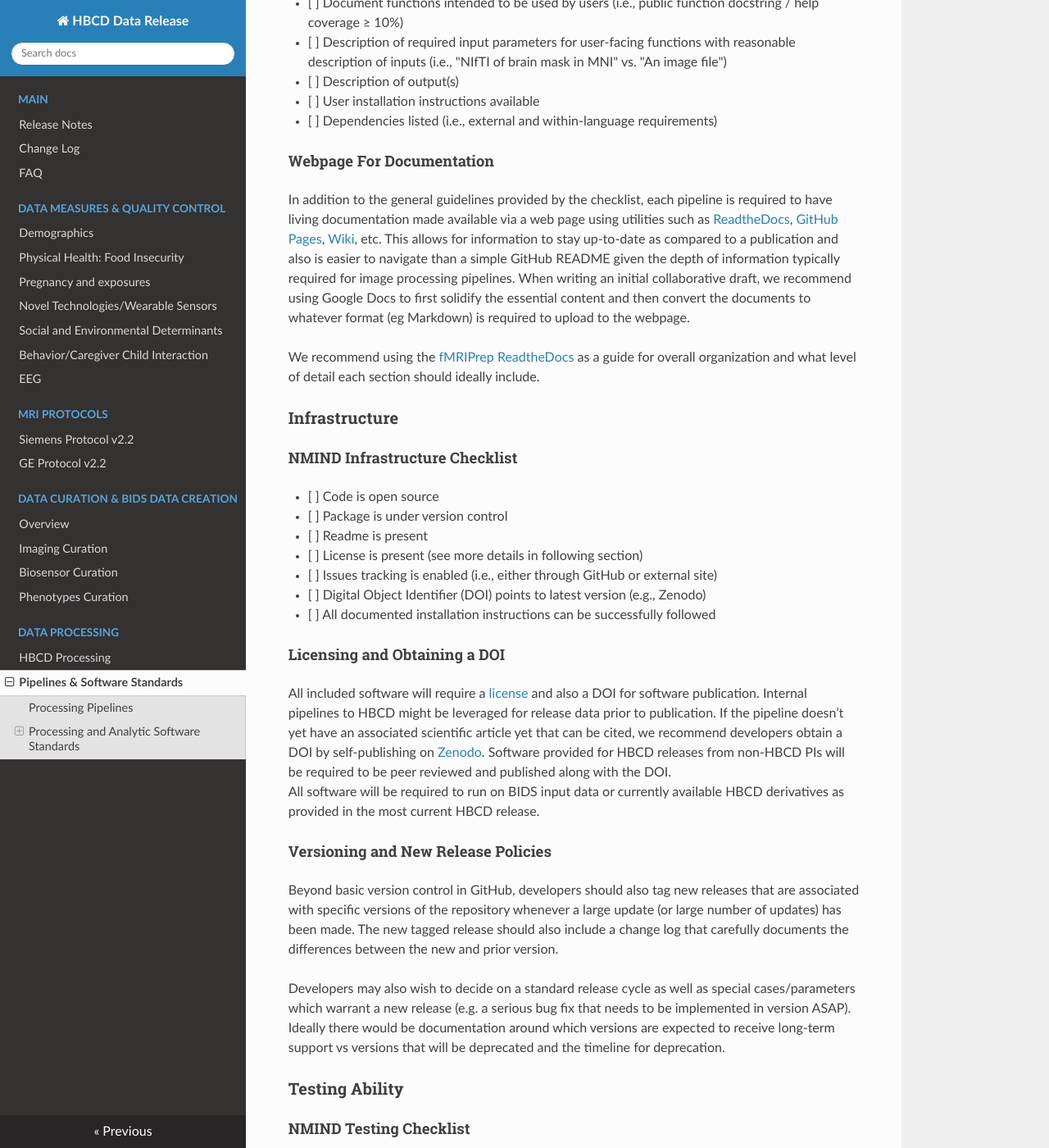
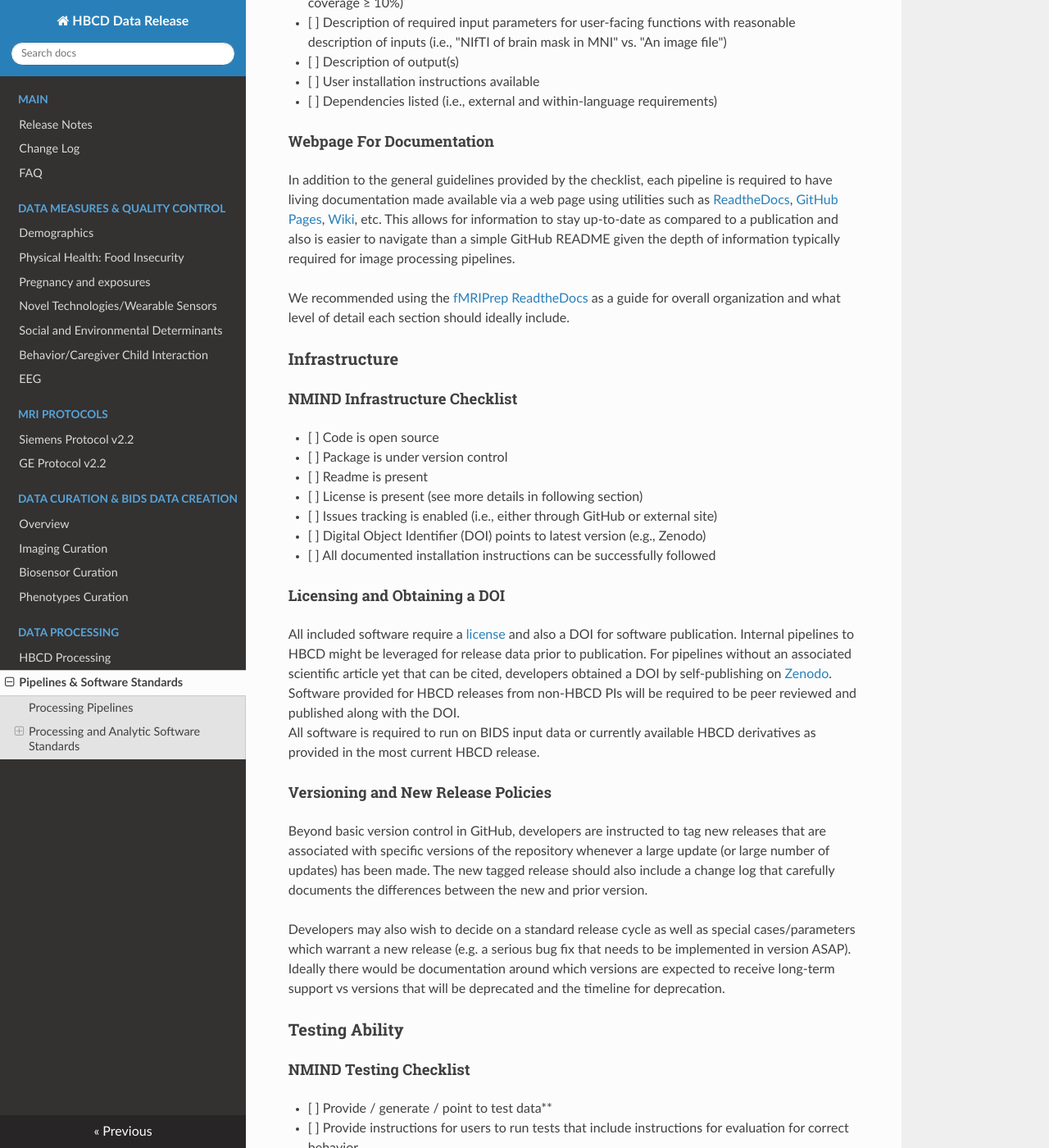
Before and after one commit to mattcieslak/hbcd-docs, an MkDocs documentation site: the page built from docs/processing/pipelines.md, in a window 1280 px wide and 1400 px high, scrolled down 1434 px. Shown: the whole window at 82% size. Built offline with MkDocs 1.6.1, drawn with Linux system fonts in a browser that asks for light colours; nearby versions of some CDN libraries; some of the changed text lies outside the part shown.

Commit message:
formatting

```diff
--- a/docs/processing/pipelines.md
+++ b/docs/processing/pipelines.md
@@ -4,28 +4,28 @@
 **The following pipelines were used for HBCD data processing: for more details, visit the pipeline webpages linked below as well as the [Tool Details Overview](https://hbcd-cbrain-processing.readthedocs.io/latest/tool_details.html) section of the [HBCD Processing webpage](https://hbcd-cbrain-processing.readthedocs.io/latest/index.html).**
 
 **Magnetic Resonance Imaging (MRI)**
-[MRIQC](https://mriqc.readthedocs.io/en/latest/): automated extraction of image quality metrics from structural (T1w and T2w) and functional MRI data
-[BIBSNet](https://bibsnet.readthedocs.io/en/latest/): deep learning model for brain segmentation
-[infant-fMRIPrep/fMRIPrep](https://nibabies.readthedocs.io/en/latest/): structural and functional MRI preprocessing pipeline
-[XCP-D](https://xcp-d.readthedocs.io/en/latest/): functional MRI post-processing and noise regression pipeline
-[QSIPrep](https://qsiprep.readthedocs.io/en/latest/) and [QSIRecon](https://qsirecon.readthedocs.io/en/latest/): diffusion-weighted MRI (dMRI) data processing pipelines
-[SyMRI](https://hbcd-symri-postproc.readthedocs.io/en/latest/index.html): minimal post-processing for synthetic images generated from SyMRI tools using QALAS acquisition
+- [MRIQC](https://mriqc.readthedocs.io/en/latest/): automated extraction of image quality metrics from structural (T1w and T2w) and functional MRI data
+- [BIBSNet](https://bibsnet.readthedocs.io/en/latest/): deep learning model for brain segmentation
+- [infant-fMRIPrep/fMRIPrep](https://nibabies.readthedocs.io/en/latest/): structural and functional MRI preprocessing pipeline
+- [XCP-D](https://xcp-d.readthedocs.io/en/latest/): functional MRI post-processing and noise regression pipeline
+- [QSIPrep](https://qsiprep.readthedocs.io/en/latest/) and [QSIRecon](https://qsirecon.readthedocs.io/en/latest/): diffusion-weighted MRI (dMRI) data processing pipelines
+-  [SyMRI](https://hbcd-symri-postproc.readthedocs.io/en/latest/index.html): minimal post-processing for synthetic images generated from SyMRI tools using QALAS acquisition
 
 **Electroencephalogram (EEG)**
-[HBCD-MADE](https://docs-hbcd-made.readthedocs.io/en/latest/): Maryland Analysis of Developmental EEG (MADE) pipeline adapted for HBCD data
+- [HBCD-MADE](https://docs-hbcd-made.readthedocs.io/en/latest/): Maryland Analysis of Developmental EEG (MADE) pipeline adapted for HBCD data
 
 **Magnetic Resonance Spectroscopy (MRS)**
-[OSPREY](https://osprey-bids.readthedocs.io/en/latest/index.html): MRS data processing pipeline
+- [OSPREY](https://osprey-bids.readthedocs.io/en/latest/index.html): MRS data processing pipeline
 
 **Biosensor Data**
-[AXIVITY](https://hbcd-motion-postproc.readthedocs.io/en/latest/): leg movement data processing
+- [AXIVITY](https://hbcd-motion-postproc.readthedocs.io/en/latest/): leg movement data processing
 
 ## Processing and Analytic Software Standards
 The following guidelines were presented to the HBCD pipeline developers and working groups, along with community developers, wishing to include their tools as part of the HBCD release environment to ensure standardization of HBCD software and documentation. These guidelines were developed based on principles and utilities developed by [NMIND](https://www.nmind.org/about) to foster reproducibility and standardization of tools within the field of neuroimaging ([Kiar et. al 2023](https://www.nature.com/articles/s41562-023-01647-0)). This includes the [NMIND Coding Standards Checklist](https://www.nmind.org/standards-checklist/), a rating system to assess the quality of documentation, infrastructure, and testing ability of neuroimaging software.
 
-Developers are instructed to complete the checklist and open a pull request in the [proceedings repository](https://github.com/nmind/proceedings) (with the exported JSON associated with the tool) for external review. Any issues or feature requests should post an issue to the NMIND [GitHub repository](https://github.com/nmind/standards-checklist)\!
+Developers were instructed to complete the checklist and open a pull request in the [proceedings repository](https://github.com/nmind/proceedings) (with the exported JSON associated with the tool) for external review. Issues or feature requests for  this utility can be posted as an issue to the NMIND [GitHub repository](https://github.com/nmind/standards-checklist)\!
 
-At minimum, equivalent standards to the Bronze badge in the rating system are required. Items not relevant can be ignored/circumvented. For example, providing software dependencies is not as critical because all HBCD software is required to be containerized.  Users can make their  best judgment regarding the relevance of each item to your specific software.
+At minimum, equivalent standards to the Bronze badge in the rating system are required. Items not relevant can be ignored/circumvented. For example, providing software dependencies is not as critical because all HBCD software is required to be containerized. Developers were instructed to user their best judgment regarding the relevance of each item to their specific software.
 
 ### Documentation
 #### NMIND Documentation Checklist
@@ -40,9 +40,9 @@
 - [ ] Dependencies listed (i.e., external and within-language requirements)
 
 #### Webpage For Documentation
-In addition to the general guidelines provided by the checklist, each pipeline is required to have living documentation made available via a web page using utilities such as [ReadtheDocs](https://about.readthedocs.com/?ref=readthedocs.com), [GitHub Pages](https://pages.github.com/?(null)), [Wiki](https://support.microsoft.com/en-us/office/create-and-edit-a-wiki-dc64f9c2-d1a2-44b5-ac59-b9d535551a32), etc. This allows for information to stay up-to-date as compared to a publication and also is easier to navigate than a simple GitHub README given the depth of information typically required for image processing pipelines. When writing an initial collaborative draft, we recommend using Google Docs to first solidify the essential content and then convert the documents to whatever format (eg Markdown) is required to upload to the webpage.
+In addition to the general guidelines provided by the checklist, each pipeline is required to have living documentation made available via a web page using utilities such as [ReadtheDocs](https://about.readthedocs.com/?ref=readthedocs.com), [GitHub Pages](https://pages.github.com/?(null)), [Wiki](https://support.microsoft.com/en-us/office/create-and-edit-a-wiki-dc64f9c2-d1a2-44b5-ac59-b9d535551a32), etc. This allows for information to stay up-to-date as compared to a publication and also is easier to navigate than a simple GitHub README given the depth of information typically required for image processing pipelines.
 
-We recommend using the [fMRIPrep ReadtheDocs](https://fmriprep.org/en/stable/) as a guide for overall organization and what level of detail each section should ideally include.
+We recommended using the [fMRIPrep ReadtheDocs](https://fmriprep.org/en/stable/) as a guide for overall organization and what level of detail each section should ideally include.
 
 ### Infrastructure
 #### NMIND Infrastructure Checklist
@@ -55,11 +55,11 @@
 - [ ] All documented installation instructions can be successfully followed
 
 #### Licensing and Obtaining a DOI
-All included software will require a [license](https://docs.github.com/en/communities/setting-up-your-project-for-healthy-contributions/adding-a-license-to-a-repository) and also a DOI for software publication. Internal pipelines to HBCD might be leveraged for release data prior to publication. If the pipeline doesn’t yet have an associated scientific article yet that can be cited, we recommend developers obtain a DOI by self-publishing on [Zenodo](https://cdnis-brain.readthedocs.io/zenodo/). Software provided for HBCD releases from non-HBCD PIs will be required to be peer reviewed and published along with the DOI.
-All software will be required to run on BIDS input data or currently available HBCD derivatives as provided in the most current HBCD release.
+All included software require a [license](https://docs.github.com/en/communities/setting-up-your-project-for-healthy-contributions/adding-a-license-to-a-repository) and also a DOI for software publication. Internal pipelines to HBCD might be leveraged for release data prior to publication. For pipelines without an associated scientific article yet that can be cited, developers obtained a DOI by self-publishing on [Zenodo](https://cdnis-brain.readthedocs.io/zenodo/). Software provided for HBCD releases from non-HBCD PIs will be required to be peer reviewed and published along with the DOI.
+All software is required to run on BIDS input data or currently available HBCD derivatives as provided in the most current HBCD release.
 
 #### Versioning and New Release Policies
-Beyond basic version control in GitHub, developers should also tag new releases that are associated with specific versions of the repository whenever a large update (or large number of updates) has been made. The new tagged release should also include a change log that carefully documents the differences between the new and prior version.
+Beyond basic version control in GitHub, developers are instructed to tag new releases that are associated with specific versions of the repository whenever a large update (or large number of updates) has been made. The new tagged release should also include a change log that carefully documents the differences between the new and prior version.
 
 Developers may also wish to decide on a standard release cycle as well as special cases/parameters which warrant a new release (e.g. a serious bug fix that needs to be implemented in version ASAP). Ideally there would be documentation around which versions are expected to receive long-term support vs versions that will be deprecated and the timeline for deprecation.
 
```
